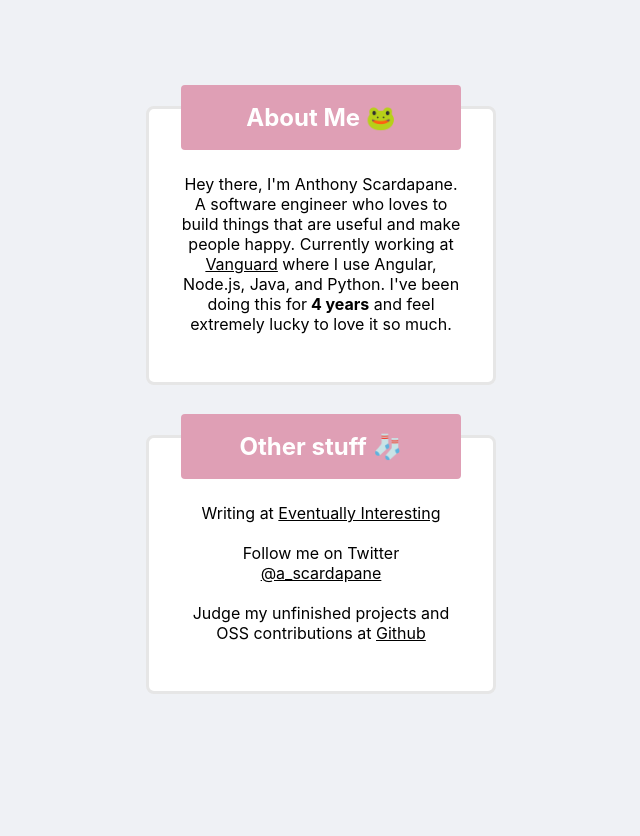
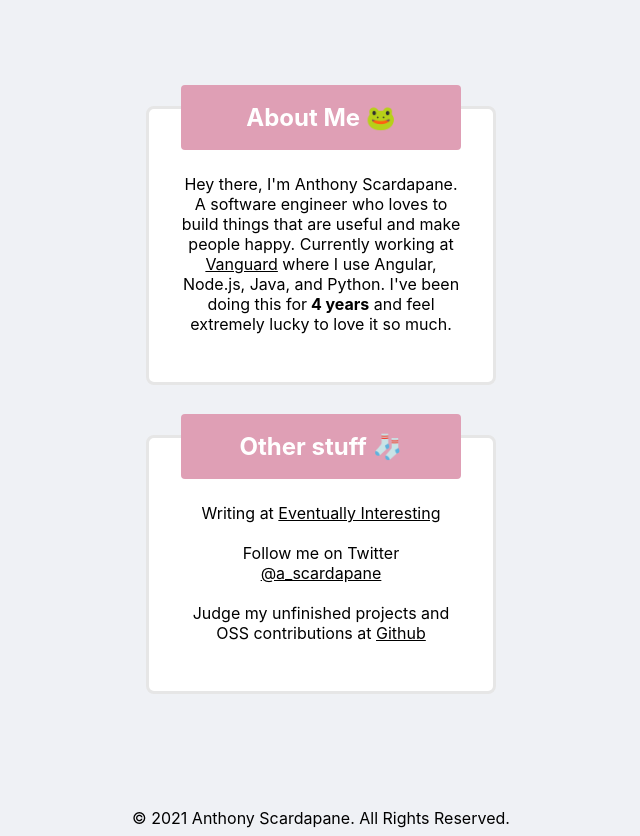
Before and after one commit to a-scar/personal-app, a React (Create React App) app: page / in a window 1280 px wide. Shown: the whole page, without its empty margins (319-959 px from the left). Before the commit the page ends 800 px from the top, so only its background shows below. Built offline with nearby package versions, Linux system fonts and the light colour scheme.

Commit message:
add footer component for copyright

```diff
--- a/src/App.js
+++ b/src/App.js
@@ -1,5 +1,6 @@
 import "./App.css";
 import InfoCard from "./info-card/info-card";
+import Footer from "./footer/footer";
 
 const App = () => {
   return (
@@ -26,6 +27,8 @@ const App = () => {
           <a href="https://github.com/a-scar">Github</a>
         </InfoCard>
       </header>
+
+      <Footer>© 2021 Anthony Scardapane. All Rights Reserved.</Footer>
     </div>
   );
 };
--- /dev/null
+++ b/src/footer/footer.css
@@ -0,0 +1,10 @@
+footer {
+    padding: 8px;
+    margin-top: auto;
+}
+
+section {
+    display: flex;
+    flex-direction: column;
+    min-height: 100%;
+}
--- /dev/null
+++ b/src/footer/footer.js
@@ -0,0 +1,11 @@
+import "./footer.css";
+
+const Footer = (props) => {
+  return (
+    <section>
+      <footer>{props.children}</footer>
+    </section>
+  );
+};
+
+export default Footer;
--- a/src/index.css
+++ b/src/index.css
@@ -12,6 +12,7 @@ body {
     sans-serif;
   -webkit-font-smoothing: antialiased;
   -moz-osx-font-smoothing: grayscale;
+  height: 100%;
 }
 
 code {
```
